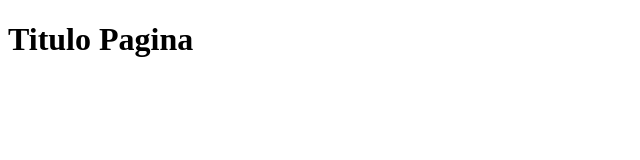
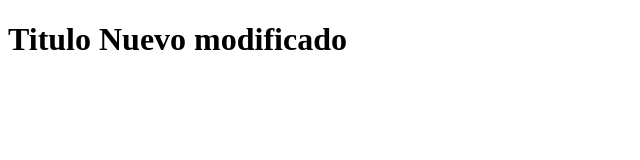
Before and after one commit to alvaro16a/hello-world-git, a plain HTML site: page index.html in a window 1280 px wide. Shown: the whole page, without its empty margins (0-640 px from the left). Drawn offline with Linux system fonts and the light colour scheme.

Commit message:
sE MODIGFICO iNDEX NUEVAMENTE

```diff
--- a/index.html
+++ b/index.html
@@ -7,6 +7,6 @@
     <title>Demo Git</title>
 </head>
 <body>
-    <h1>Titulo Pagina</h1>
+    <h1>Titulo Nuevo modificado</h1>
 </body>
 </html>
```
